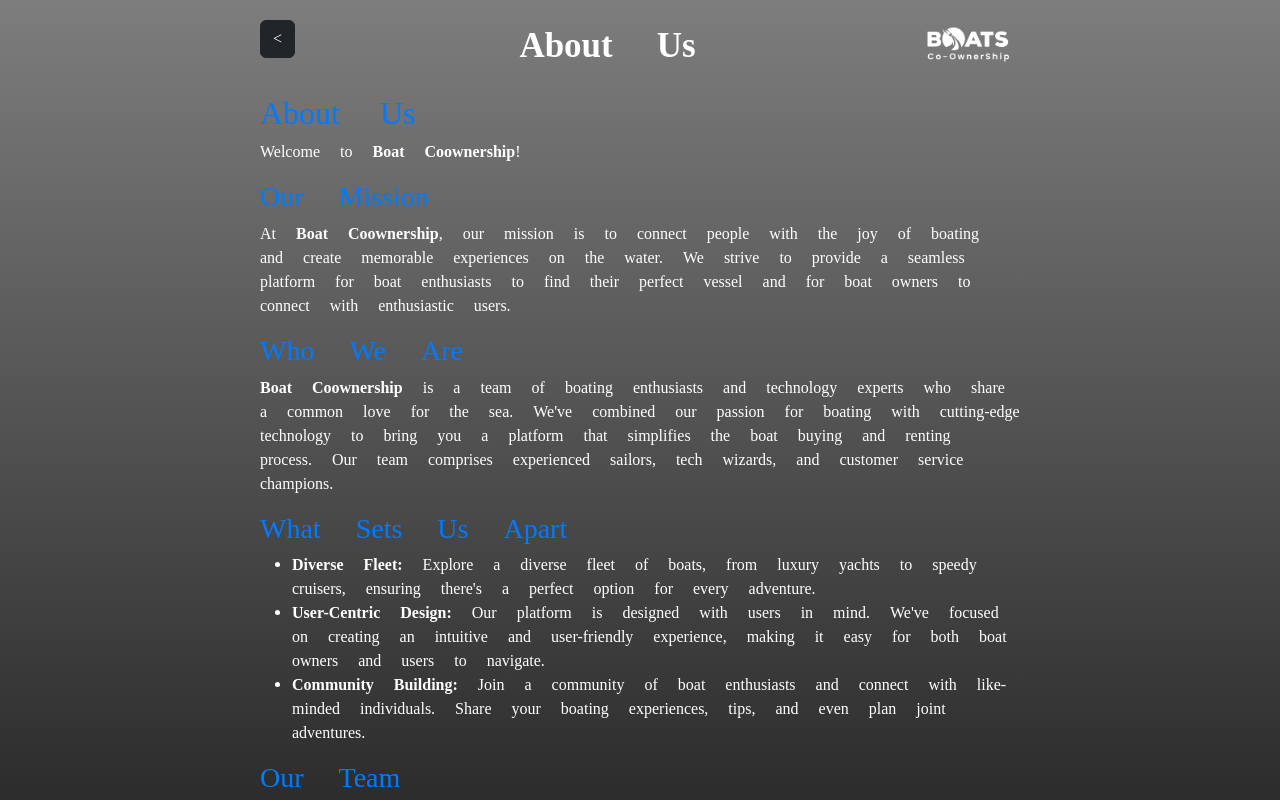
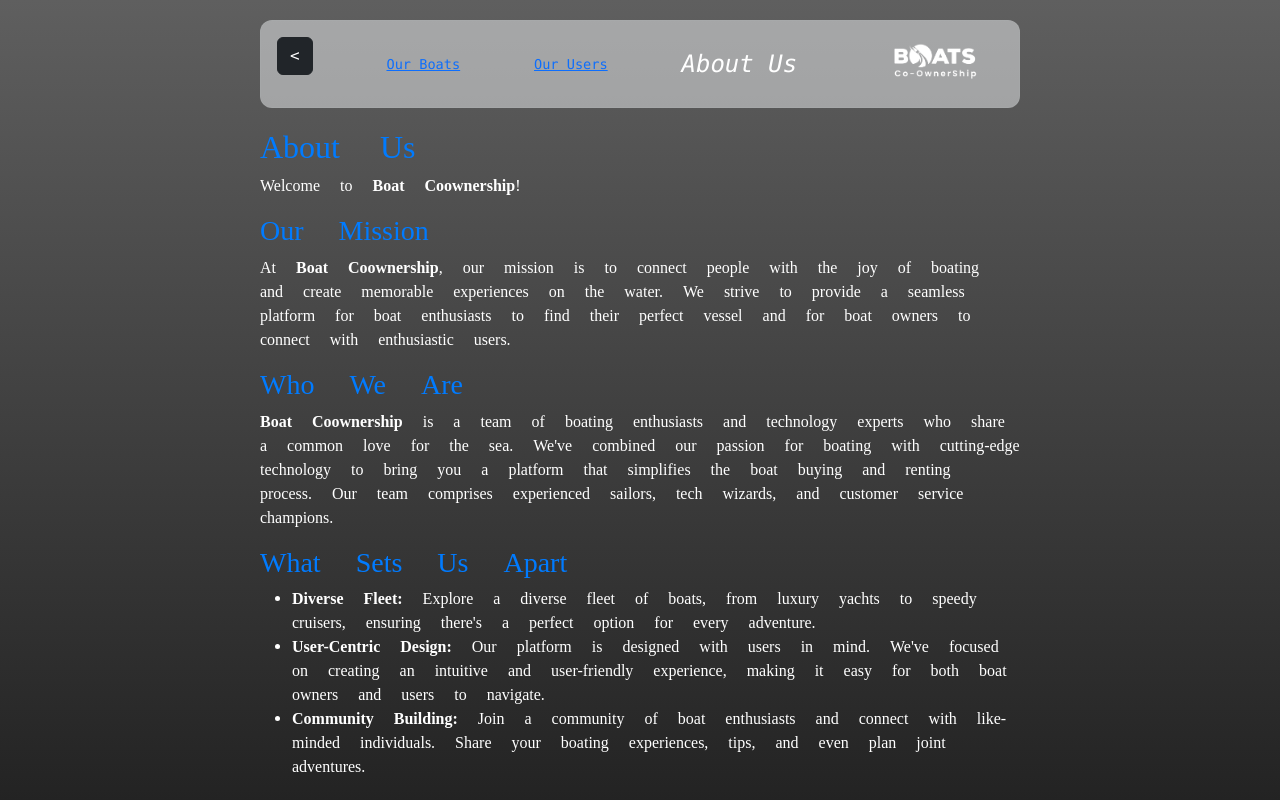
Before and after one commit to SakshamWebTeasor/Boats-Ownership, a Next.js app: page /About in a window 1280 px wide. Shown: the top 800 px of the page. Built offline with nearby package versions, Linux system fonts and the light colour scheme.

Commit message:
design correction

```diff
--- a/Component/ApiLink.ts
+++ b/Component/ApiLink.ts
@@ -4,7 +4,7 @@
 // const apiKey = process.env.API_KEY;
 // const apiUrl = process.env.API_URL;
 
-export const ApiLink = "https://8607-27-255-248-254.ngrok-free.app";
+export const ApiLink = "http://localhost:3005";
 export const apiUrl = "https://api.openai.com/v1/chat/completions";
 
 export async function getChatResponse(prompt: string, apiKey: string) {
--- a/Component/ChatBox.tsx
+++ b/Component/ChatBox.tsx
@@ -17,7 +17,6 @@ const Chatbox = ( {ApiKey}: {ApiKey: string} ) => {
     setLoading(true);
     getChatResponse(input, ApiKey)
       .then((response) => {
-        console.log(response);
         setChat([...chat, response]);
         setInput("");
         setLoading(false);
@@ -25,9 +24,9 @@ const Chatbox = ( {ApiKey}: {ApiKey: string} ) => {
       .catch((error) => console.error(error));
   }
   return (
-    <div className={styles.chatbox}>
+    <div className={styles.chatbox+" "+styles.chatboxb200}>
       <div className={styles.chatIcon}>
-        💬
+        💬 Say Hello To My New Bot
         <input
           onChange={(e) => changeInput(e)}
           type={"text"}
--- a/Component/Header.tsx
+++ b/Component/Header.tsx
@@ -3,14 +3,16 @@ import styles from "../styles/Boats.module.css";
 import { Button } from "react-bootstrap";
 import Link from "next/link";
 import Image from "next/image";
+import styles2 from "@/styles/Home.module.css";
+import { useRouter } from "next/router";
 
 function Header({ Page, PrePage }: { Page: string; PrePage: string }) {
+  const router = useRouter();
+  const pathname = router.pathname;
   return (
     <div>
-      <div
-        style={{ position: "relative" }}
-        className="d-flex justify-content-between"
-      >
+      <div className={styles2.description}>
+        <p className="d-flex justify-content-between align-items-center">
           <Button
             type="button"
             className="btn btn-dark mb-3 "
@@ -18,20 +20,52 @@ function Header({ Page, PrePage }: { Page: string; PrePage: string }) {
           >
             &lt;
           </Button>
-        {/* <Button type="button" className="btn btn-dark mb-3 ">
+          {`Our ${Page}` == "Our Boats" ? (
+            <cite style={{fontSize:"24px"}}>Our Boats </cite>
+          ) : (
+            <Link href="/Boats">Our Boats</Link>
+          )}
+          {`Our ${Page}` == "Our Users" ? (
+            <cite style={{fontSize:"24px"}}>Our Users </cite>
+          ) : (
+            <Link href="/Users">Our Users</Link>
+          )}
+          {Page == "About" ? (
+            <cite style={{fontSize:"24px"}}>About Us </cite>
+          ) : (
+            <Link href="/About">About Us</Link>
+          )}
+          <span>
+            <Link href="/" style={{ color: "white", textDecoration: "none" }}>
+              <Image
+                className={styles.logo + " mx-3"}
+                src="/BoatsLogo/SimpleW.png"
+                alt="Next.js Logo"
+                width={100}
+                height={50}
+                priority
+              />
+            </Link>
+          </span>
+        </p>
+      </div>
+      <div style={{ marginTop: "120px" }} className={styles2.show700None}>
+        <div className={styles2.show625flex +" justify-content-between align-items-center"}>
+          <Button
+            type="button"
+            className="btn btn-dark mb-3 "
+            onClick={() => window.history.back()}
+          >
+            &lt;
+          </Button>
+          <Button type="button" className="btn btn-dark mb-3 ">
             <Link
               href={`/${PrePage == "Home" ? "" : PrePage}`}
               style={{ color: "white", textDecoration: "none" }}
             >
               {PrePage}
             </Link>
-        </Button> */}
-        {Page !== "" && (
-          <div className="SM-Font DSM-None">
-            {Page == "About" ? "About Us" : `Our ${Page}`}
-          </div>
-        )}
-        <div className=" align-self-center">
+          </Button>
           <Link href="/" style={{ color: "white", textDecoration: "none" }}>
             <Image
               className={styles.logo}
@@ -44,13 +78,6 @@ function Header({ Page, PrePage }: { Page: string; PrePage: string }) {
           </Link>
         </div>
       </div>
-      <div className="DSM-Block-F">
-        {Page !== "" && (
-          <div className="SM-Font">
-            {Page == "About" ? "About Us" : `Our ${Page}`}
-          </div>
-        )}
-      </div>
     </div>
   );
 }
--- a/styles/About.module.css
+++ b/styles/About.module.css
@@ -27,6 +27,6 @@
 /* Responsive styles */
 @media screen and (max-width: 768px) {
   .container {
-    padding: 10px;
+    padding: 20px;
   }
 }
--- a/styles/Home.module.css
+++ b/styles/Home.module.css
@@ -163,6 +163,14 @@
     padding: 1rem;
   }
 
+  .description h4 {
+    padding: 1rem;
+  }
+
+  .description button {
+    margin: 1rem;
+  }
+
   .description p,
   .description div {
     display: flex;
@@ -245,10 +253,36 @@
   }
 }
 
-/* Tablet and Smaller Desktop */
+.show700None {
+  display: block;
+}
+
+.show625flex {
+  display: none !important;
+}
+
 @media (min-width: 701px) and (max-width: 1120px) {
   .grid {
     grid-template-columns: repeat(2, 50%);
+  }
+}
+
+@media screen and (max-width: 625px) {
+  .description span,
+  .description button {
+    display: none;
+  }
+  .show625flex {
+    display: flex !important;
+  }
+  .main {
+    padding: 3rem !important;
+  }
+}
+
+@media screen and (min-width: 700px) {
+  .show700None {
+    display: none !important;
   }
 }
 
--- a/styles/Users.module.css
+++ b/styles/Users.module.css
@@ -26,3 +26,9 @@
   height: auto;
   margin-top: 10px;
 }
+
+@media screen and (max-width: 390px) {
+  .userItem {
+    padding: 7px !important;
+  }
+}
--- a/styles/globals.css
+++ b/styles/globals.css
@@ -88,7 +88,11 @@ body {
 
 body {
   color: #fff !important;
-  background:linear-gradient(to bottom, rgb(125 125 125) 0%, rgba(0,0,0,1) 100%);
+  background: linear-gradient(
+    to bottom,
+    rgb(95 95 95) 0%,
+    rgba(0, 0, 0, 1) 100%
+  );
 }
 
 a {
@@ -117,7 +121,8 @@ p {
   font-weight: 600;
   text-decoration: "underline";
 }
-.DSM-Block-F, .DSM-Block {
+.DSM-Block-F,
+.DSM-Block {
   display: none;
 }
 
```
Also changed, not shown: pages/index.tsx (+7 -4 lines), styles/Chatbox.module.css (+10 -0 lines), public/BoatsLogo/g0R5.gif (deleted). Lines whose indentation alone changed are shown as unchanged.
